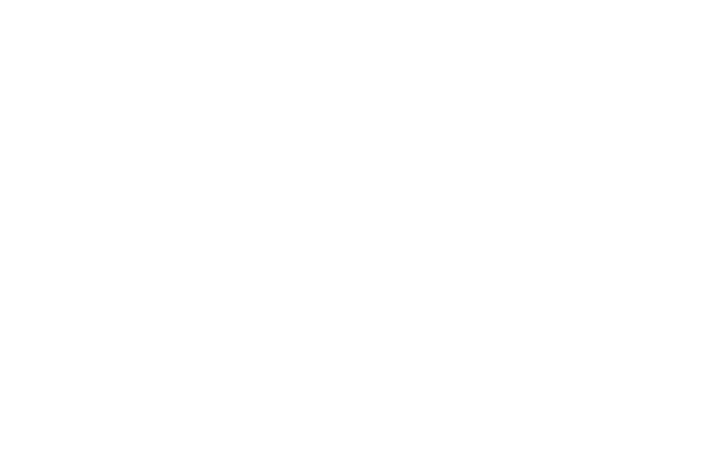
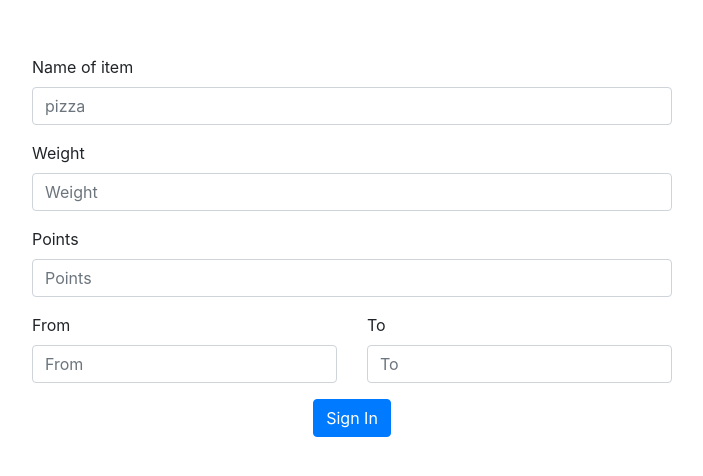
Before and after one commit to OnkarNora/Delivery-Made-Easy, a React (Create React App) app in the folder client/: page /newdelivery in a window 1280 px wide. Before the commit this address had no page. Shown: the part 154-630 px from the top of the page, without its empty margins (288-991 px from the left). Built offline with nearby package versions, Linux system fonts and the light colour scheme.

Commit message:
Added form

```diff
--- a/client/src/App.js
+++ b/client/src/App.js
@@ -13,6 +13,7 @@
     Routes,
     Route,
 } from "react-router-dom";
+import NewDelivery from './ShopOwner/NewDelivery';
 
 
 
@@ -29,6 +30,8 @@
                     <Route  path="/reset" element={<Reset />} />
                     <Route  path="/userDashboard" element={<UserDashboard />} />
                     <Route  path="/shopOwnerDashboard" element={<ShopOwnerDashboard />} />
+                    {/* <h1>Add item details</h1> */}
+                    <Route  path="/newdelivery" element={<NewDelivery />} />
                 </Routes>
             </Router>
         </div>
--- a/client/src/ShopOwner/Dashboard.js
+++ b/client/src/ShopOwner/Dashboard.js
@@ -1,6 +1,6 @@
 import React, { useEffect, useState } from "react";
 import { useAuthState } from "react-firebase-hooks/auth";
-import { useNavigate } from "react-router-dom";
+import { useNavigate,Link } from "react-router-dom";
 import "./Dashboard.css";
 import { auth } from "../firebase";
 import NavBar from "./NavigationBar";
@@ -33,7 +33,7 @@
             <h1 className="dashboard__container">{ deliveries.length>0 ? <ListDeliveries deliveries={deliveries}/> :
                 "No Deliveries to show"
             }</h1>
-            <div className="text-center m-3" ><Button onClick={()=>{addNewDelivery(user);fetchDeliveriesData(user).then((d)=>{setDeliveries(d);})}} >Add new Delivery</Button></div>
+            <div className="text-center" ><Link className="btn btn-primary " to="/newdelivery" >Add new Delivery</Link></div>
 
         </div>
     );
--- /dev/null
+++ b/client/src/ShopOwner/NewDelivery.js
@@ -0,0 +1,39 @@
+import React from 'react'
+
+function NewDelivery() {
+    return (
+        <div class="position-absolute top-50 start-50 translate-middle" >
+            <form >
+                <div class="row justify-content-center align-items-center">
+                    <div class="form-group col-md-12">
+                        <label for="inputEmail4">Name of item</label>
+                        <input type="email" class="form-control" id="inputEmail4" placeholder="pizza"></input>
+                    </div>
+                    <div class="form-group col-md-12">
+                        <label for="inputEmail4">Weight</label>
+                        <input type="email" class="form-control" id="inputEmail4" placeholder="Weight"></input>
+                    </div>
+                    <div class="form-group col-md-12">
+                        <label for="inputPassword4">Points</label>
+                        <input type="password" class="form-control" id="inputPassword4" placeholder="Points"></input>
+                    </div>
+                    <div class="form-group col-md-6">
+                        <label for="inputEmail4">From</label>
+                        <input type="email" class="form-control" id="inputEmail4" placeholder="From"></input>
+                    </div>
+                    <div class="form-group col-md-6">
+                        <label for="inputPassword4">To</label>
+                        <input type="password" class="form-control" id="inputPassword4" placeholder="To"></input>
+                    </div>
+                </div>
+                <center>
+                    <button type="submit" class="submit btn btn-primary ">
+                        Sign In <i class="icon-angle-right"></i>
+                    </button>
+                </center>
+            </form>
+        </div>
+    )
+}
+
+export default NewDelivery
```
Also changed, not shown: 1 other file (tests, documents, lock files or other folders).
